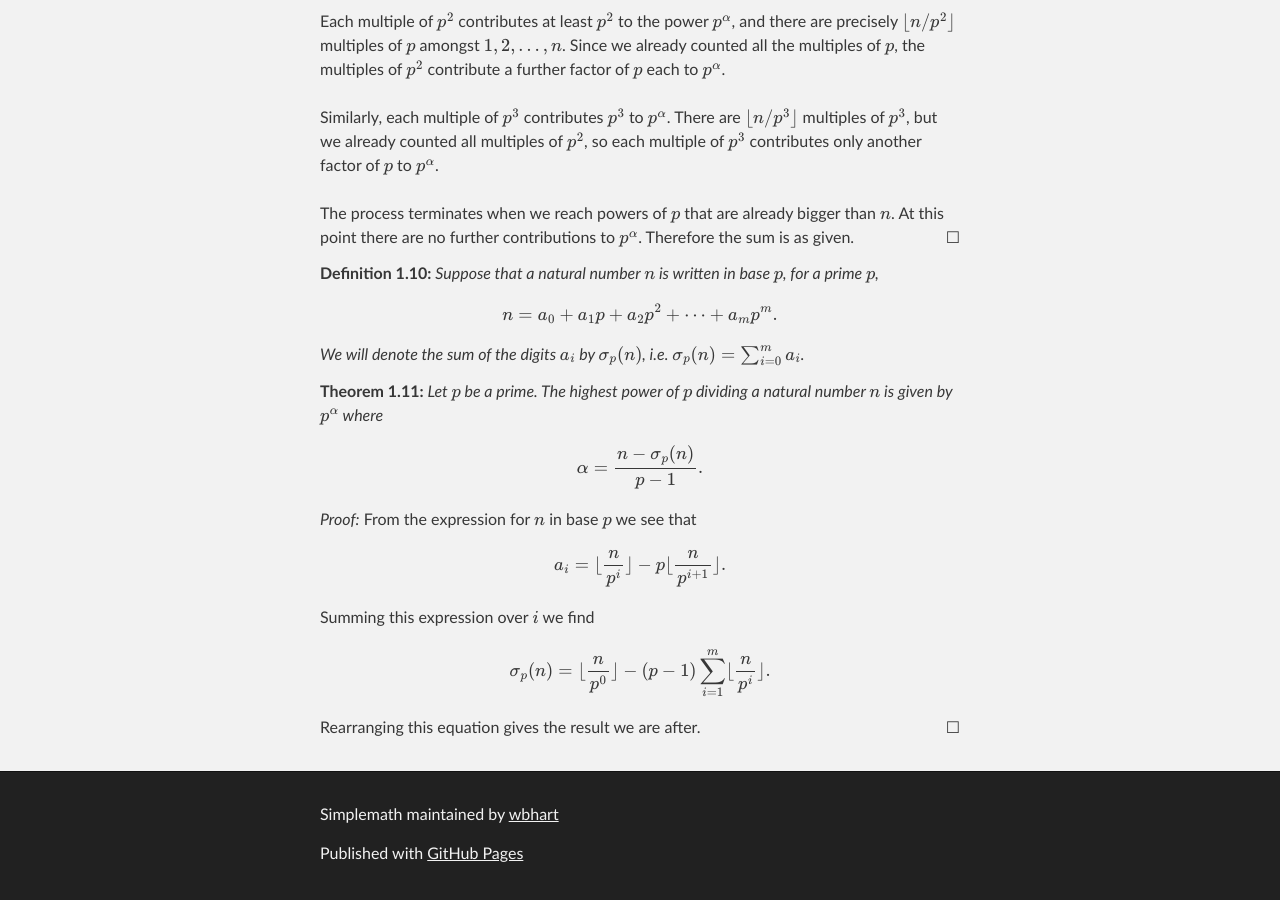
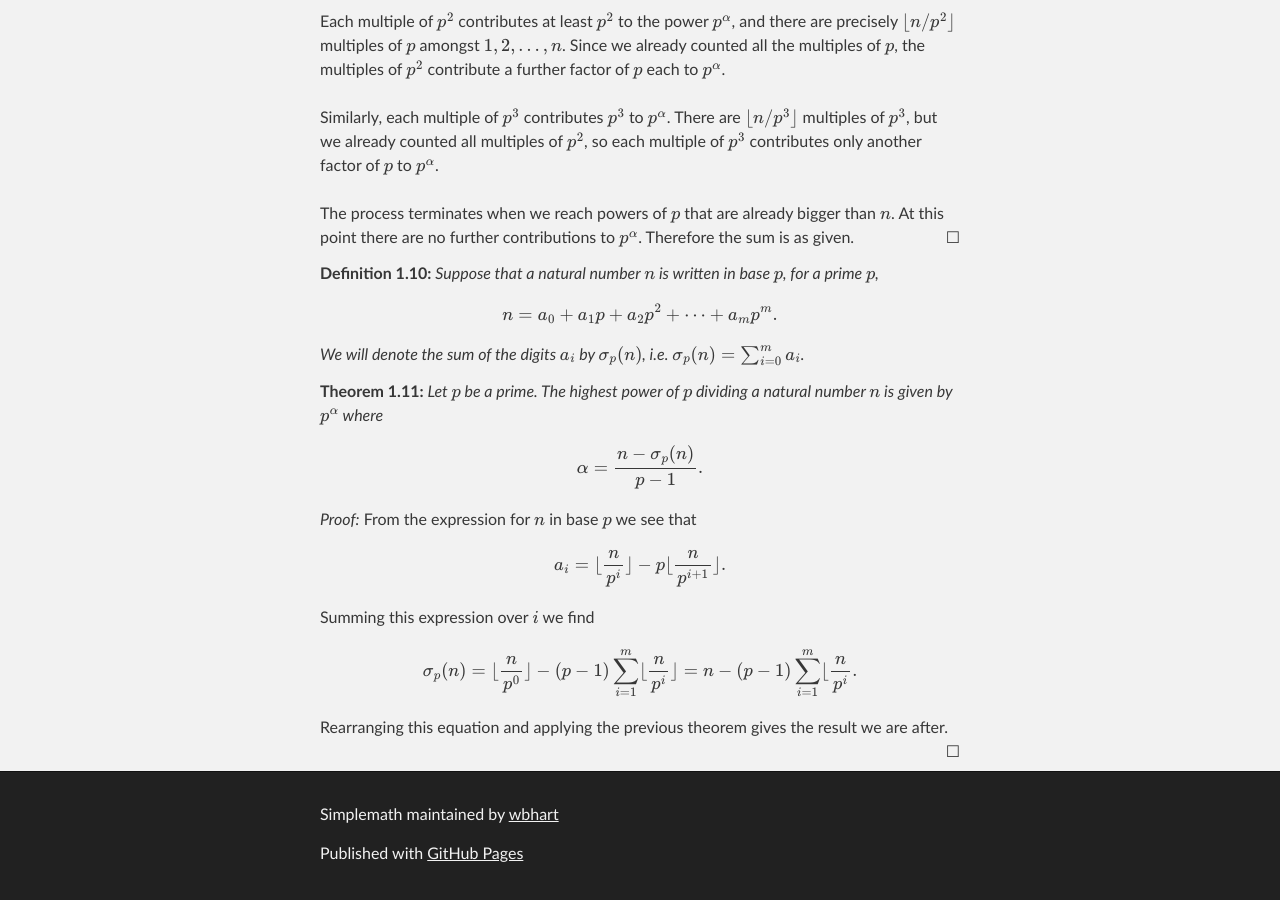
Before and after one commit to wbhart/SimpleMath, a Jekyll site: the page built from factorials.html, in a window 1280 px wide and 900 px high, scrolled down 2076 px. Built offline with Jekyll 4.4.1, drawn with Linux system fonts in a browser that asks for light colours; formulas are drawn with MathJax 3.

Commit message:
Update factorials.html

```diff
--- a/factorials.html
+++ b/factorials.html
@@ -113,7 +113,8 @@ $$\alpha = \frac{n - \sigma_p(n)}{p - 1}.$$
 $$a_i = \lfloor \frac{n}{p^i} \rfloor - p\lfloor \frac{n}{p^{i + 1}} \rfloor.$$
 
 Summing this expression over $i$ we find
-$$\sigma_p(n) = \lfloor \frac{n}{p^0} \rfloor - (p - 1)\sum_{i = 1}^m \lfloor \frac{n}{p^i} \rfloor.$$
+$$\sigma_p(n) = \lfloor \frac{n}{p^0} \rfloor - (p - 1)\sum_{i = 1}^m \lfloor \frac{n}{p^i} \rfloor
+= n - (p - 1)\sum_{i = 1}^m \lfloor \frac{n}{p^i}.$$
 
-Rearranging this equation gives the result we are after.
+Rearranging this equation and applying the previous theorem gives the result we are after.
 </proof>
```
